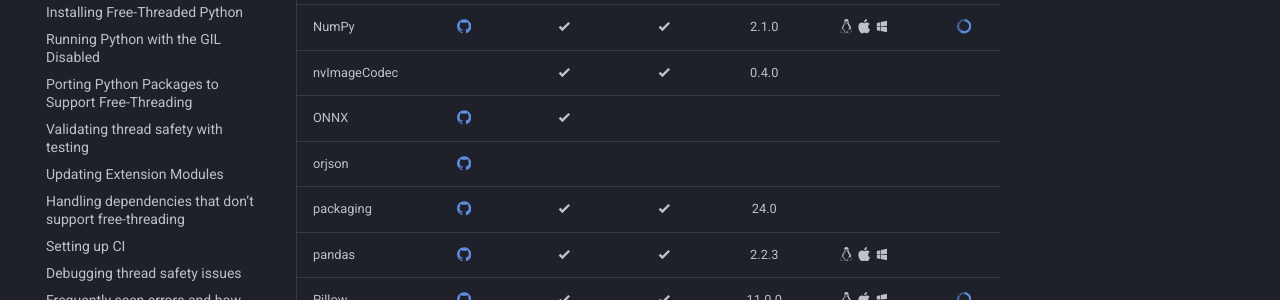
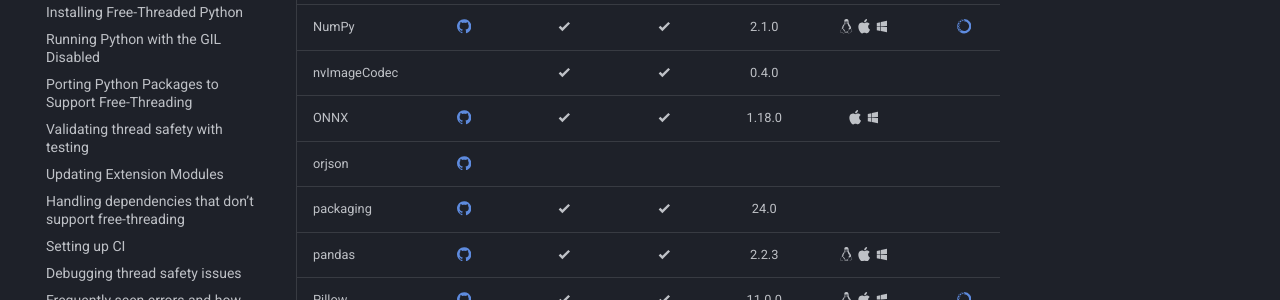
Before and after one commit to Quansight-Labs/free-threaded-compatibility, an MkDocs documentation site: the page built from docs/tracking.md, in a window 1280 px wide and 900 px high, scrolled down 2210 px. Shown: the part 150-450 px from the top of the window. Built offline with MkDocs 1.6.1 and Material for MkDocs 9.7.7, drawn with Linux system fonts in a browser that asks for light colours; comment, search, counter and statistics services are not loaded.

Commit message:
Update tracking.md

```diff
--- a/docs/tracking.md
+++ b/docs/tracking.md
@@ -62,7 +62,7 @@
 | numexpr              |       [:simple-github:](https://github.com/pydata/numexpr/issues/503)        | :material-check-bold: |                            |                            |                                                            |                                                                                              |
 | NumPy                |        [:simple-github:](https://github.com/numpy/numpy/issues/26157)        | :material-check-bold: |   :material-check-bold:    |           2.1.0            | :simple-linux: :simple-apple: :material-microsoft-windows: |      [:simple-anaconda:](https://anaconda.org/scientific-python-nightly-wheels/numpy/)       |
 | nvImageCodec         |                                                                              | :material-check-bold: |   :material-check-bold:    |           0.4.0            |                                                            |                                                                                              |
-| ONNX                 |         [:simple-github:](https://github.com/onnx/onnx/issues/6594)          | :material-check-bold: |                            |                            |                                                            |                                                                                              |
+| ONNX                 |         [:simple-github:](https://github.com/onnx/onnx/issues/6594)          | :material-check-bold: |   :material-check-bold:     |           1.18.0           | :simple-apple: :material-microsoft-windows:               |                                                                                              |
 | orjson               |         [:simple-github:](https://github.com/ijl/orjson/issues/530)          |                       |                            |                            |                                                            |                                                                                              |
 | packaging            |       [:simple-github:](https://github.com/pypa/packaging/issues/727)        | :material-check-bold: |   :material-check-bold:    |            24.0            |                                                            |                                                                                              |
 | pandas               |     [:simple-github:](https://github.com/pandas-dev/pandas/issues/59057)     | :material-check-bold: |   :material-check-bold:    |           2.2.3            | :simple-linux: :simple-apple: :material-microsoft-windows: |                                                                                              |
```
